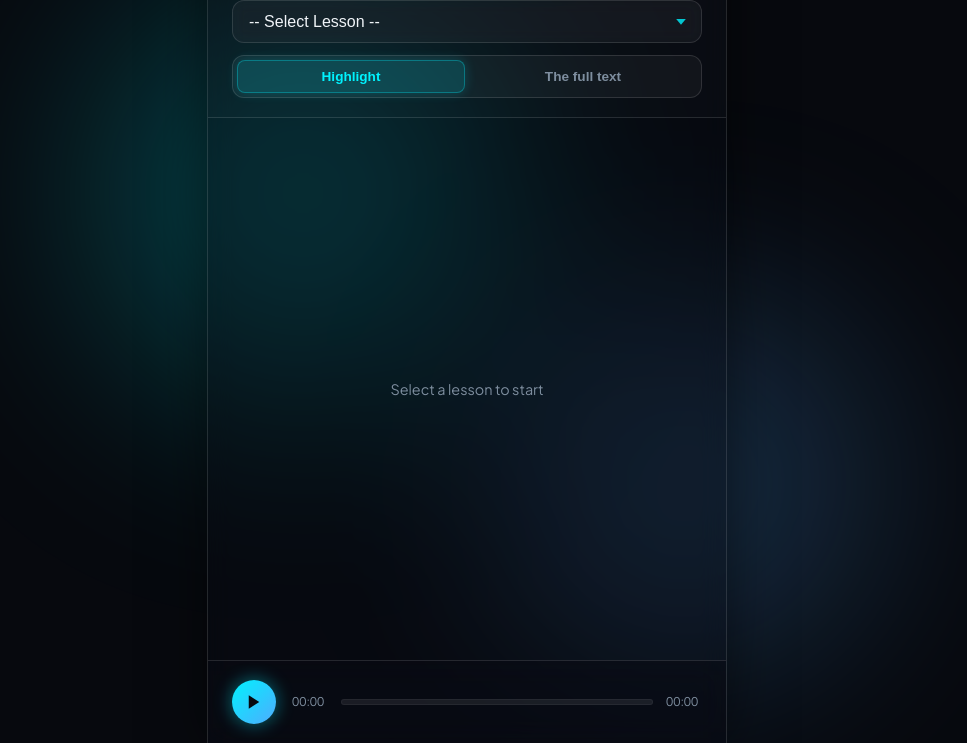
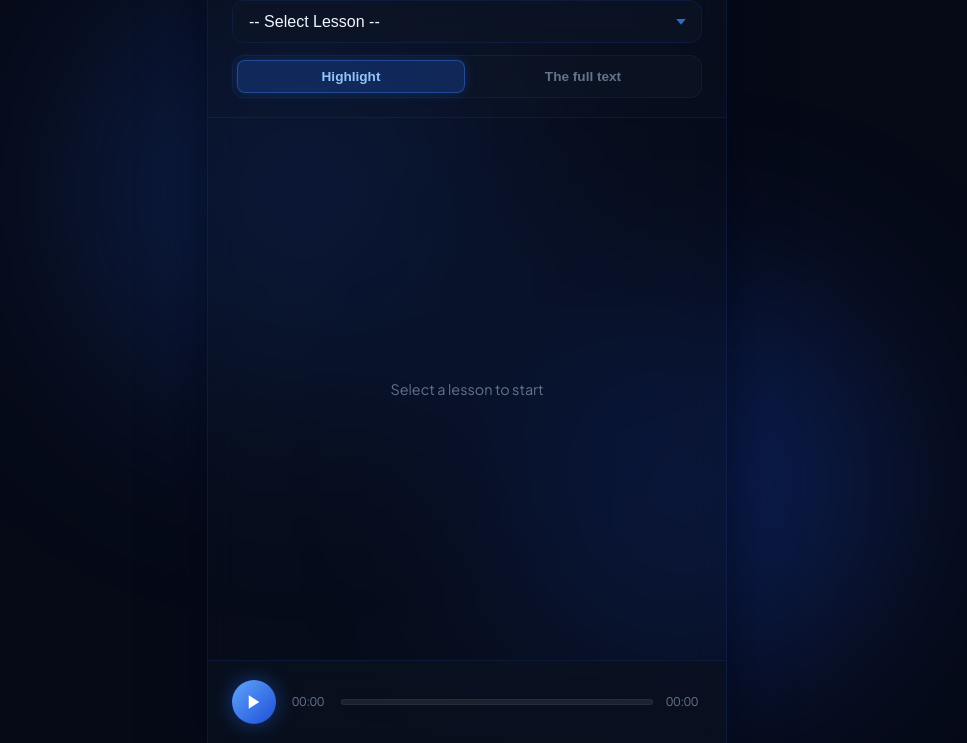
Before and after one commit to kzaknsok/basic-listenig-app, a website: page index.html in a window 1280 px wide. Shown: the part 57-800 px from the top of the page, without its empty margins (173-1140 px from the left). Drawn offline with Linux system fonts and the light colour scheme.

Commit message:
new style

```diff
--- a/style.css
+++ b/style.css
@@ -1,20 +1,21 @@
 :root {
-  --bg-dark: #07090e;
+  /* 背景を深いミッドナイトブルーに変更 */
+  --bg-dark: #060a17;
 
   /* グラスモーフィズム調の背景・境界線カラー */
   --glass-bg: rgba(255, 255, 255, 0.02);
-  --glass-border: rgba(255, 255, 255, 0.12);
-  --glass-border-light: rgba(255, 255, 255, 0.22);
-  --glass-card: rgba(255, 255, 255, 0.03);
+  --glass-border: rgba(30, 58, 138, 0.25);
+  --glass-border-light: rgba(59, 130, 246, 0.35);
+  --glass-card: rgba(15, 23, 42, 0.4);
 
-  /* ネオン系アクセントカラー */
-  --neon-cyan: #00f2fe;
-  --neon-blue: #4facfe;
-  --neon-gold: #ffdd67;
+  /* ディープブルー系ネオンアクセントカラー */
+  --neon-cyan: #3b82f6;       /* エレクトリックブルー */
+  --neon-blue: #1d4ed8;       /* ロイヤルブルー */
+  --neon-accent: #60a5fa;     /* アイスブルー */
 
   /* テキストカラー */
-  --text-main: #f0f4f8;
-  --text-muted: #7e8e9f;
+  --text-main: #f0f6ff;
+  --text-muted: #64748b;
 }
 
 * {
@@ -43,7 +44,7 @@ body {
 }
 
 /* --------------------------------------------------
-   背景ネオンオーラ（流動する光のアニメーション）
+   背景ネオンオーラ（深いブルーグラデーション）
    -------------------------------------------------- */
 .glow-sphere {
   position: absolute;
@@ -57,7 +58,7 @@ body {
 .sphere-1 {
   width: 380px;
   height: 380px;
-  background: rgba(0, 242, 254, 0.25);
+  background: rgba(37, 99, 235, 0.25);
   top: 10%;
   left: 20%;
 }
@@ -65,7 +66,7 @@ body {
 .sphere-2 {
   width: 420px;
   height: 420px;
-  background: rgba(79, 172, 254, 0.2);
+  background: rgba(29, 78, 216, 0.3);
   bottom: 10%;
   right: 15%;
   animation-delay: -5s;
@@ -88,36 +89,36 @@ body {
   height: 100%;
   display: flex;
   flex-direction: column;
-  background: rgba(10, 13, 20, 0.35);
-  backdrop-filter: blur(12px);
-  -webkit-backdrop-filter: blur(12px);
+  background: rgba(11, 17, 32, 0.45);
+  backdrop-filter: blur(16px);
+  -webkit-backdrop-filter: blur(16px);
   border-left: 1px solid var(--glass-border);
   border-right: 1px solid var(--glass-border);
-  box-shadow: 0 0 50px rgba(0, 0, 0, 0.5);
+  box-shadow: 0 0 50px rgba(2, 6, 23, 0.8);
 }
 
 /* ヘッダー */
 .app-header {
   padding: 1.2rem 1.5rem;
   border-bottom: 1px solid var(--glass-border);
-  background: rgba(255, 255, 255, 0.01);
+  background: rgba(15, 23, 42, 0.2);
   display: flex;
   flex-direction: column;
   gap: 1rem;
 }
 
-/* ロゴデザイン（グラデーション＋文字発光の互換性を最適化） */
+/* ロゴデザイン（ブルーグラデーション＋ネオン発光） */
 .logo {
   font-size: 1.1rem;
   font-weight: 700;
   letter-spacing: 0.15em;
   text-align: center;
-  background: linear-gradient(135deg, #ffffff 0%, var(--neon-cyan) 100%);
+  background: linear-gradient(135deg, #ffffff 0%, var(--neon-accent) 100%);
   background-clip: text;
   -webkit-background-clip: text;
   color: transparent;
   -webkit-text-fill-color: transparent;
-  filter: drop-shadow(0 0 12px rgba(0, 242, 254, 0.6));
+  filter: drop-shadow(0 0 12px rgba(59, 130, 246, 0.6));
 }
 
 .controls-bar {
@@ -134,7 +135,7 @@ body {
   align-items: center;
 }
 
-/* カスタム矢印アイコン（右側に配置） */
+/* カスタム矢印アイコン */
 .select-wrapper::after {
   content: '';
   position: absolute;
@@ -155,7 +156,7 @@ body {
   padding: 12px 40px 12px 16px;
   font-size: 16px;
   color: var(--text-main);
-  background: rgba(255, 255, 255, 0.04);
+  background: rgba(15, 23, 42, 0.4);
   border: 1px solid var(--glass-border);
   border-radius: 12px;
   outline: none;
@@ -173,13 +174,13 @@ body {
 
 .glass-select:hover,
 .glass-select:focus {
-  border-color: rgba(0, 242, 254, 0.5);
-  background: rgba(255, 255, 255, 0.07);
-  box-shadow: 0 0 15px rgba(0, 242, 254, 0.2);
+  border-color: rgba(59, 130, 246, 0.6);
+  background: rgba(30, 58, 138, 0.25);
+  box-shadow: 0 0 15px rgba(37, 99, 235, 0.3);
 }
 
 .glass-select option {
-  background: #0d1117;
+  background: #0b1120;
   color: var(--text-main);
   padding: 10px;
 }
@@ -187,7 +188,7 @@ body {
 /* ビュー切替タブ */
 .view-tabs {
   display: flex;
-  background: rgba(255, 255, 255, 0.04);
+  background: rgba(15, 23, 42, 0.4);
   border: 1px solid var(--glass-border);
   border-radius: 12px;
   padding: 4px;
@@ -215,10 +216,10 @@ body {
 }
 
 .tab-btn.active {
-  background: rgba(0, 242, 254, 0.15);
-  color: var(--neon-cyan);
-  border-color: rgba(0, 242, 254, 0.3);
-  box-shadow: 0 0 12px rgba(0, 242, 254, 0.2);
+  background: rgba(37, 99, 235, 0.25);
+  color: #93c5fd;
+  border-color: rgba(59, 130, 246, 0.4);
+  box-shadow: 0 0 12px rgba(37, 99, 235, 0.3);
 }
 
 /* メインコンテンツエリア */
@@ -243,7 +244,7 @@ body {
 
 .transcript-container::-webkit-scrollbar-thumb,
 .full-text-container::-webkit-scrollbar-thumb {
-  background: rgba(0, 242, 254, 0.2);
+  background: rgba(37, 99, 235, 0.3);
   border-radius: 3px;
 }
 
@@ -295,11 +296,11 @@ body {
   transition: all 0.3s ease;
 }
 
-/* 再生中の文（すりガラスプレートが浮き上がる） */
+/* 再生中の文（ブルーのすりガラスプレートが浮き上がる） */
 .sentence.active-sentence {
   background: var(--glass-card);
   border: 1px solid var(--glass-border-light);
-  box-shadow: 0 8px 32px 0 rgba(0, 0, 0, 0.2), inset 0 0 15px rgba(255, 255, 255, 0.02);
+  box-shadow: 0 8px 32px 0 rgba(2, 6, 23, 0.4), inset 0 0 15px rgba(59, 130, 246, 0.05);
   backdrop-filter: blur(16px);
   -webkit-backdrop-filter: blur(16px);
 }
@@ -315,21 +316,21 @@ body {
 
 .word:hover {
   color: var(--text-main);
-  background-color: rgba(255, 255, 255, 0.05);
+  background-color: rgba(59, 130, 246, 0.15);
 }
 
-/* ネオンゴールドハイライト */
+/* ネオンブルー/アイスブルー ハイライト */
 .word.active {
-  color: var(--neon-gold);
+  color: #93c5fd;
   font-weight: 700;
-  text-shadow: 0 0 8px rgba(255, 221, 103, 0.9), 0 0 20px rgba(255, 221, 103, 0.4);
+  text-shadow: 0 0 8px rgba(96, 165, 250, 0.9), 0 0 20px rgba(37, 99, 235, 0.6);
   transform: translateY(-1px) scale(1.04);
 }
 
 /* プレイヤーカード */
 .player-card {
   padding: 1.2rem 1.5rem;
-  background: rgba(10, 13, 20, 0.45);
+  background: rgba(11, 17, 32, 0.65);
   border-top: 1px solid var(--glass-border);
   backdrop-filter: blur(16px);
   -webkit-backdrop-filter: blur(16px);
@@ -347,20 +348,20 @@ body {
   height: 44px;
   border-radius: 50%;
   border: none;
-  background: linear-gradient(135deg, var(--neon-cyan), var(--neon-blue));
-  color: #07090e;
+  background: linear-gradient(135deg, #60a5fa, #1d4ed8);
+  color: #ffffff;
   display: flex;
   align-items: center;
   justify-content: center;
   cursor: pointer;
-  box-shadow: 0 0 18px rgba(0, 242, 254, 0.45);
+  box-shadow: 0 0 20px rgba(37, 99, 235, 0.5);
   transition: transform 0.2s ease, box-shadow 0.2s ease;
   flex-shrink: 0;
 }
 
 .play-btn:hover {
   transform: scale(1.05);
-  box-shadow: 0 0 24px rgba(0, 242, 254, 0.7);
+  box-shadow: 0 0 28px rgba(59, 130, 246, 0.8);
 }
 
 .play-btn:active {
@@ -401,8 +402,8 @@ body {
 .progress-bar {
   height: 100%;
   width: 0%;
-  background: linear-gradient(90deg, var(--neon-cyan), var(--neon-blue));
-  box-shadow: 0 0 12px var(--neon-cyan);
+  background: linear-gradient(90deg, #60a5fa, #1d4ed8);
+  box-shadow: 0 0 12px rgba(59, 130, 246, 0.8);
   border-radius: 3px;
   transition: width 0.1s linear;
 }
```
